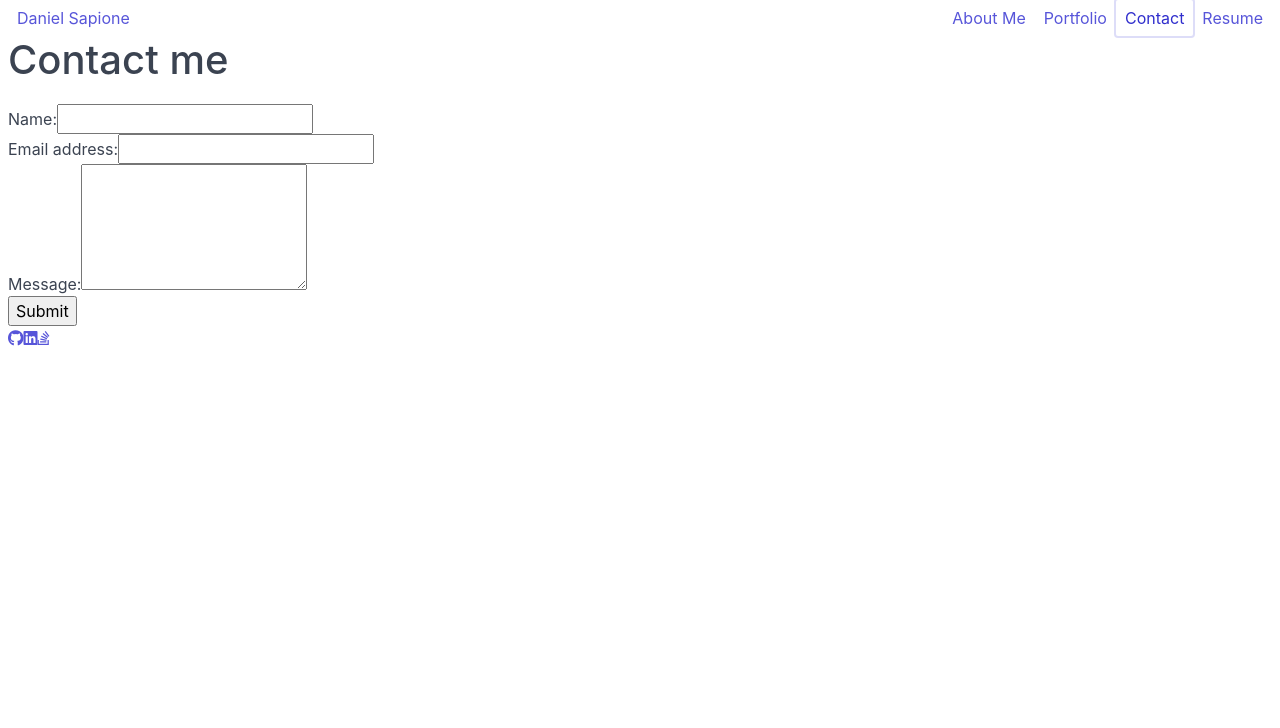
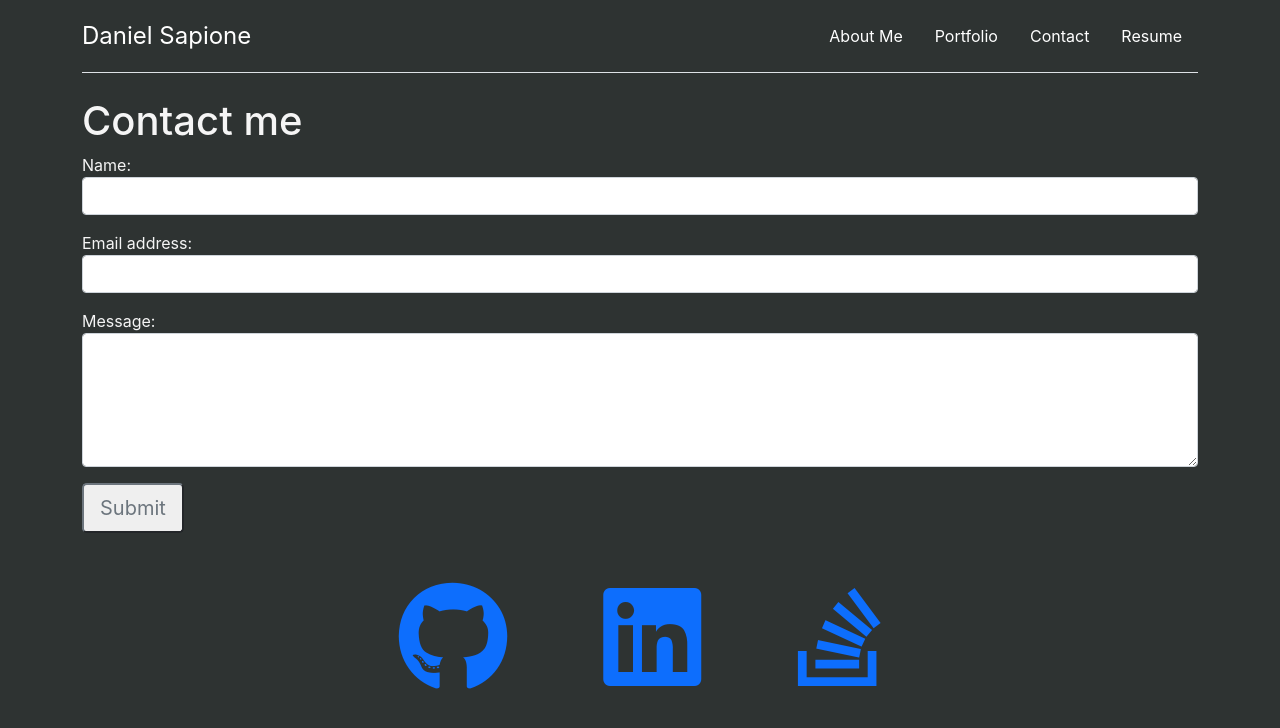
Before and after one commit to dsapione/react-portfolio, a React (Create React App) app: page / in a window 1280 px wide. Both pictures are taken after a click on the link "Contact". Shown: the top 728 px of the page. Built offline with nearby package versions, Linux system fonts and the light colour scheme.

Commit message:
updated styling to bootstrap added contact form

```diff
--- a/package.json
+++ b/package.json
@@ -10,6 +10,7 @@
     "@testing-library/jest-dom": "^5.16.4",
     "@testing-library/react": "^13.1.1",
     "@testing-library/user-event": "^13.5.0",
+    "bootstrap-icons": "^1.8.1",
     "react": "^18.0.0",
     "react-dom": "^18.0.0",
     "react-icons": "^4.3.1",
--- a/public/index.html
+++ b/public/index.html
@@ -3,7 +3,7 @@
   <head>
     <meta charset="utf-8" />
     <link rel="icon" href="%PUBLIC_URL%/Favicon.png" />
-		<link rel="stylesheet" href="https://cdnjs.cloudflare.com/ajax/libs/spectre.css/0.5.9/spectre.min.css" integrity="sha512-9RIcp1f4CE6dEuYX9085tXaEbYd1ap04d2Av1ub/dwuT33WbfbHStDdQ+shKrp5wzZzleh5DOg+7ABSnaQP/nQ==" crossorigin="anonymous" referrerpolicy="no-referrer" />
+		<link href="https://cdn.jsdelivr.net/npm/bootstrap@5.1.3/dist/css/bootstrap.min.css" rel="stylesheet" integrity="sha384-1BmE4kWBq78iYhFldvKuhfTAU6auU8tT94WrHftjDbrCEXSU1oBoqyl2QvZ6jIW3" crossorigin="anonymous">
     <meta name="viewport" content="width=device-width, initial-scale=1" />
     <meta name="theme-color" content="#000000" />
     <meta
--- a/src/components/About/index.js
+++ b/src/components/About/index.js
@@ -6,6 +6,9 @@ function About() {
 		<section className="my-5">
 			<h1 id="about">About Me</h1>
 			<img src={portrait} className="my-2" style={{ width: "50%" }} alt="Headshot of Daniel Sapione" />
+			<p>
+				My name is Daniel Sapione, I am currently a car sales man in Connecticut looking for a carrer change. This porftfolio shows off my skills in HTML and CSS. Which I am learning in my second week of a UCONN full stack coding bootcamp. I am excited for what I will learn in the coming weeks, as I really enjoy this field. I amm self motivated, detailed oriented, and enjoy working though problems. Please go to my 'Work' section to see thing's I am working on and have finished. Always, feel free to contact me through any of the links provided at the bottom of the page.
+				</p>
 		</section>
   );
 }
--- a/src/components/Contact/index.js
+++ b/src/components/Contact/index.js
@@ -40,24 +40,24 @@ function ContactForm() {
     <section>
       <h1 data-testid="h1tag">Contact me</h1>
       <form id="contact-form" onSubmit={handleSubmit}>
-        <div>
+        <div className='mb-3'>
           <label htmlFor="name">Name:</label>
-          <input type="text" name="name" defaultValue={name} onBlur={handleChange} />
+          <input className='form-control' type="text" name="name" defaultValue={name} onBlur={handleChange} />
         </div>
-        <div>
+        <div className='mb-3'>
           <label htmlFor="email">Email address:</label>
-          <input type="email" name="email" defaultValue={email} onBlur={handleChange} />
+          <input className='form-control' type="email" name="email" defaultValue={email} onBlur={handleChange} />
         </div>
-        <div>
+        <div className='mb-3'>
           <label htmlFor="message">Message:</label>
-          <textarea name="message" rows="5" defaultValue={message} onBlur={handleChange} />
+          <textarea className='form-control' name="message" rows="5" defaultValue={message} onBlur={handleChange} />
         </div>
         {errorMessage && (
           <div>
             <p className="error-text">{errorMessage}</p>
           </div>
         )}
-        <button data-testid="button" type="submit">Submit</button>
+        <button className='btn-lg btn-outline-secondary' data-testid="button" type="submit">Submit</button>
       </form>
     </section>
   );
--- a/src/components/Footer/index.js
+++ b/src/components/Footer/index.js
@@ -1,11 +1,12 @@
+/* eslint-disable react/jsx-no-target-blank */
 import React from 'react';
 
 function Footer() {
   return (
-		<footer>
-			<a href="https://github.com/dsapione" target="_blank"><i className="fa-brands fa-github icon"></i></a>
-			<a href="https://www.linkedin.com/in/daniel-sapione-49b544224/" target="_blank"><i className="fa-brands fa-linkedin icon"></i></a>
-			<a href="https://stackoverflow.com/users/17289328/dsapione" target="_blank"><i class="fa-brands fa-stack-overflow"></i></a>
+		<footer className='text-center'>
+			<a href="https://github.com/dsapione" target="_blank"><i className="fa-brands fa-github fa-7x m-5"></i></a>
+			<a href="https://www.linkedin.com/in/daniel-sapione-49b544224/" target="_blank"><i className="fa-brands fa-linkedin fa-7x m-5"></i></a>
+			<a href="https://stackoverflow.com/users/17289328/dsapione" target="_blank"><i class="fa-brands fa-stack-overflow fa-7x m-5"></i></a>
 		</footer>
   );
 }
--- a/src/components/Header/index.js
+++ b/src/components/Header/index.js
@@ -1,25 +1,24 @@
 import React from 'react';
 
 function Header(props) {
-console.log(props)
+	console.log(props)
 
-const setCurrentPage = props.setCurrentPage
+	const setCurrentPage = props.setCurrentPage
 
   return (
-		<header class="navbar">
-			<section class="navbar-section">
-				<a href="#" class="btn btn-link">Daniel Sapione</a>
-			</section>
-			<section class="navbar-center">
-				{/* <!-- centered logo or brand --> */}
-			</section>
-			<section class="navbar-section">
-					{props.pages.map(page => (
-						<a href='#' key={page.name} class="btn btn-link" onClick={() => setCurrentPage(page)}>
+		<header className="d-flex flex-wrap justify-content-center py-3 mb-4 border-bottom">
+      <a href="/" className="d-flex align-items-center mb-3 mb-md-0 me-md-auto text-white text-decoration-none">
+        <span className="fs-4">Daniel Sapione</span>
+      </a>
+			<ul className="nav nav-pills">
+				{props.pages.map(page => (
+					<li className="nav-item">
+						<a href='#' key={page.name} className="nav-link px-3 text-white" onClick={() => setCurrentPage(page)}>
 							{page.name}
 						</a>
-					))}
-			</section>
+					</li>
+				))}
+			</ul>
 		</header>
   );
 }
--- a/src/index.css
+++ b/src/index.css
@@ -1,5 +1,7 @@
 body {
   margin: 0;
+	background: rgb(46, 51, 50);
+	color: whitesmoke;
   font-family: -apple-system, BlinkMacSystemFont, 'Segoe UI', 'Roboto', 'Oxygen',
     'Ubuntu', 'Cantarell', 'Fira Sans', 'Droid Sans', 'Helvetica Neue',
     sans-serif;
```
Also changed, not shown: 1 other file (tests, documents, lock files or other folders).
